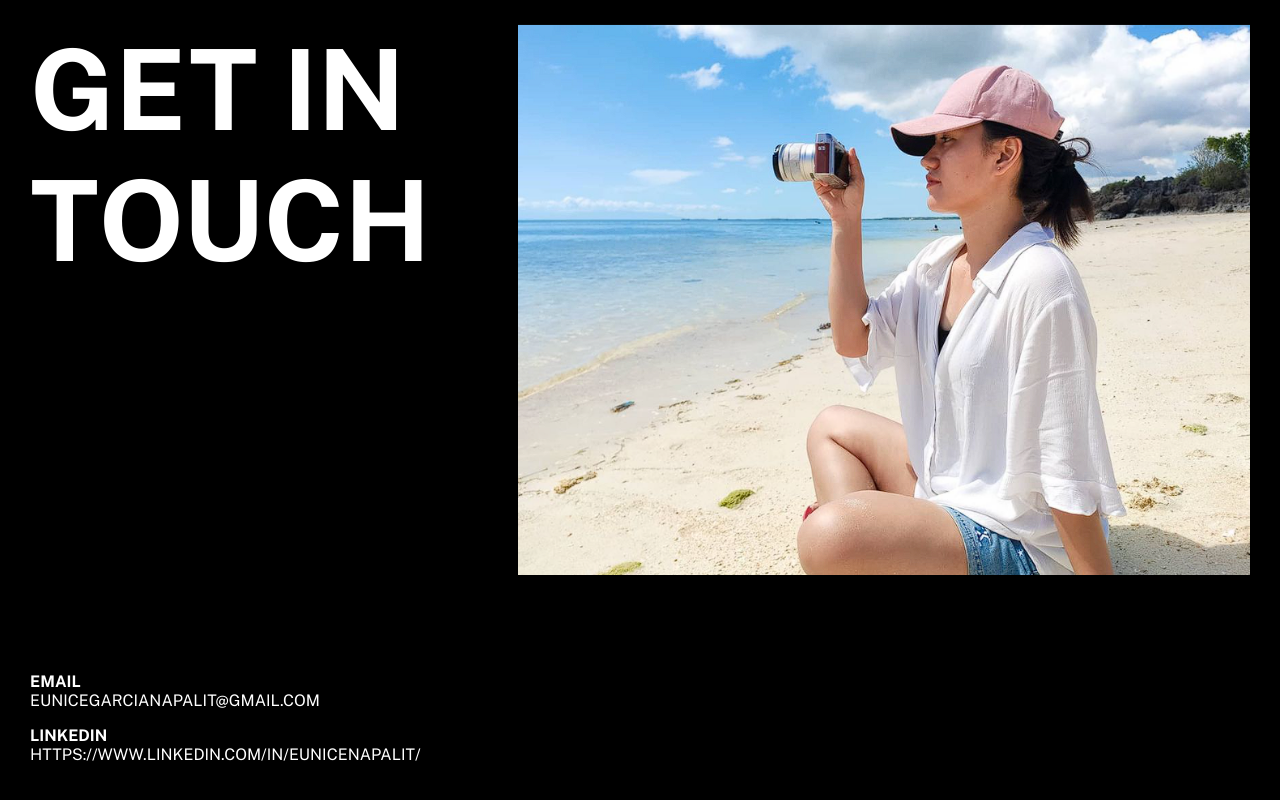
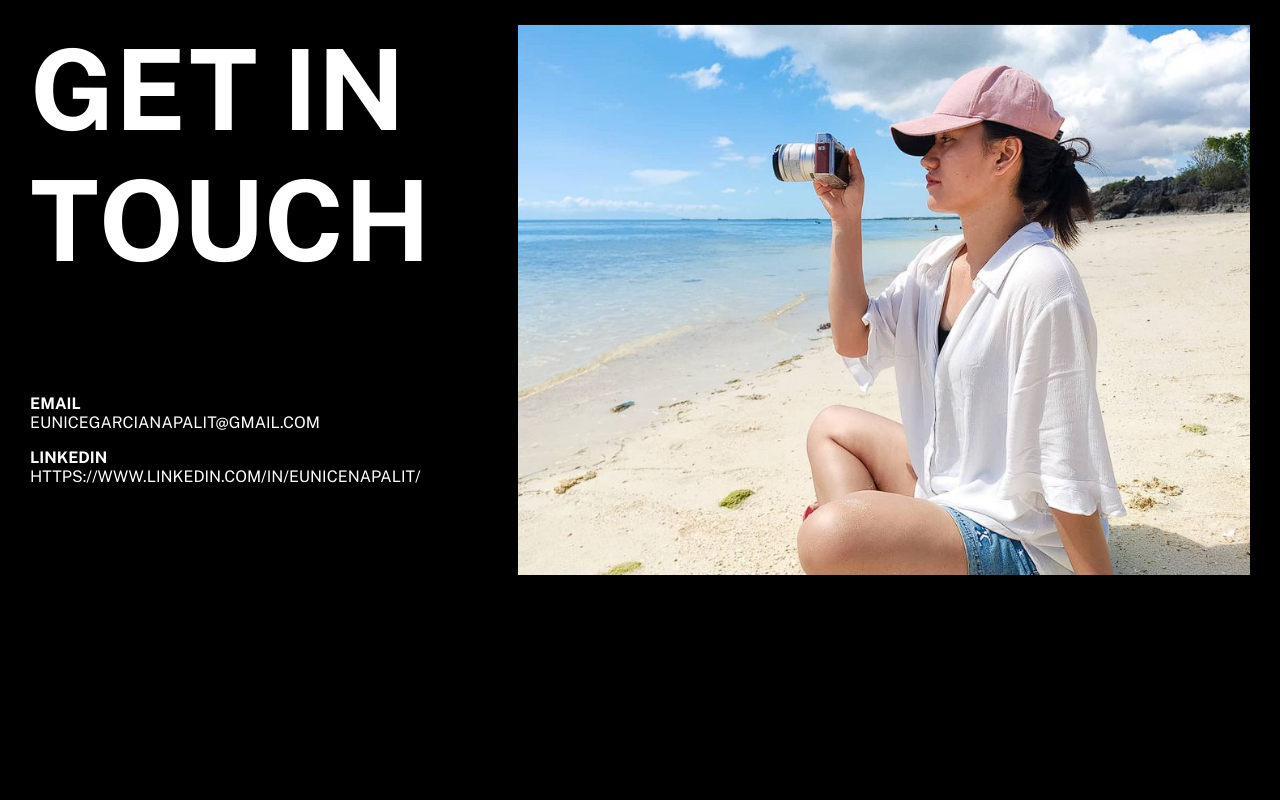
Before and after one commit to ornops/eunice-portfolio-website, a React (Create React App) app: page / in a window 1280 px wide. Shown: the part 2436-3236 px from the top of the page. Built offline with nearby package versions, Linux system fonts and the light colour scheme.

Commit message:
Updated contacts section alignment

```diff
--- a/src/components/contacts-section/contacts-section.scss
+++ b/src/components/contacts-section/contacts-section.scss
@@ -20,7 +20,7 @@
         .contact-details-container{
             display: flex;
             flex-direction: column;
-            justify-content: end;
+            // justify-content: end;
             height: 50%;
             gap: 1em;
             .email-container{
```
